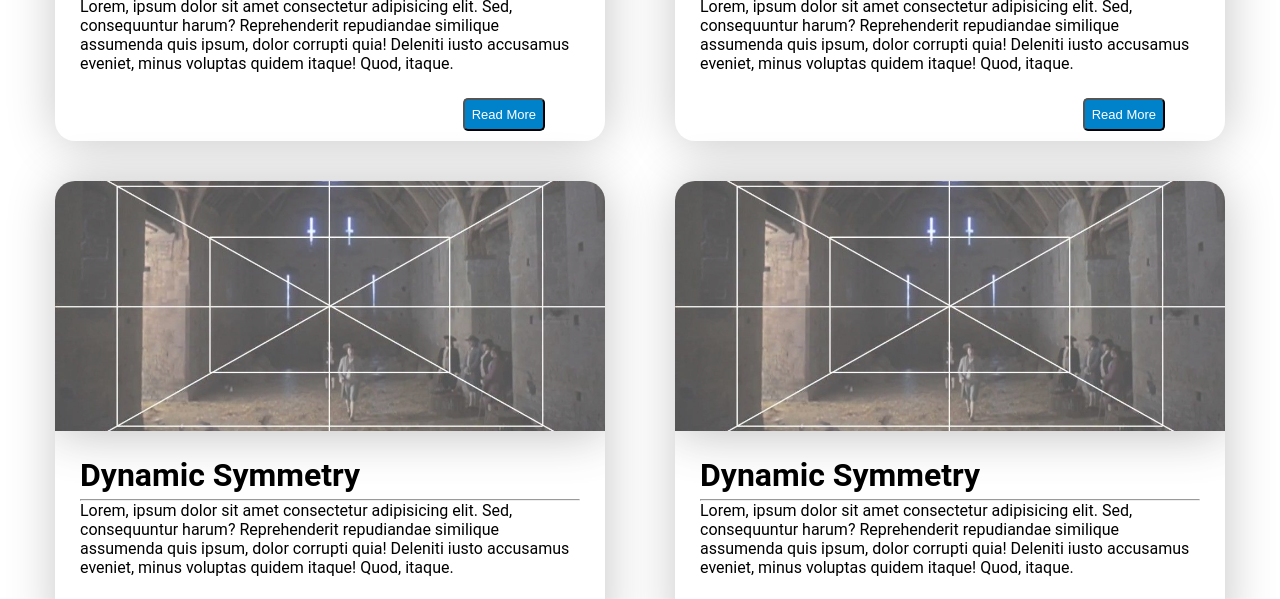
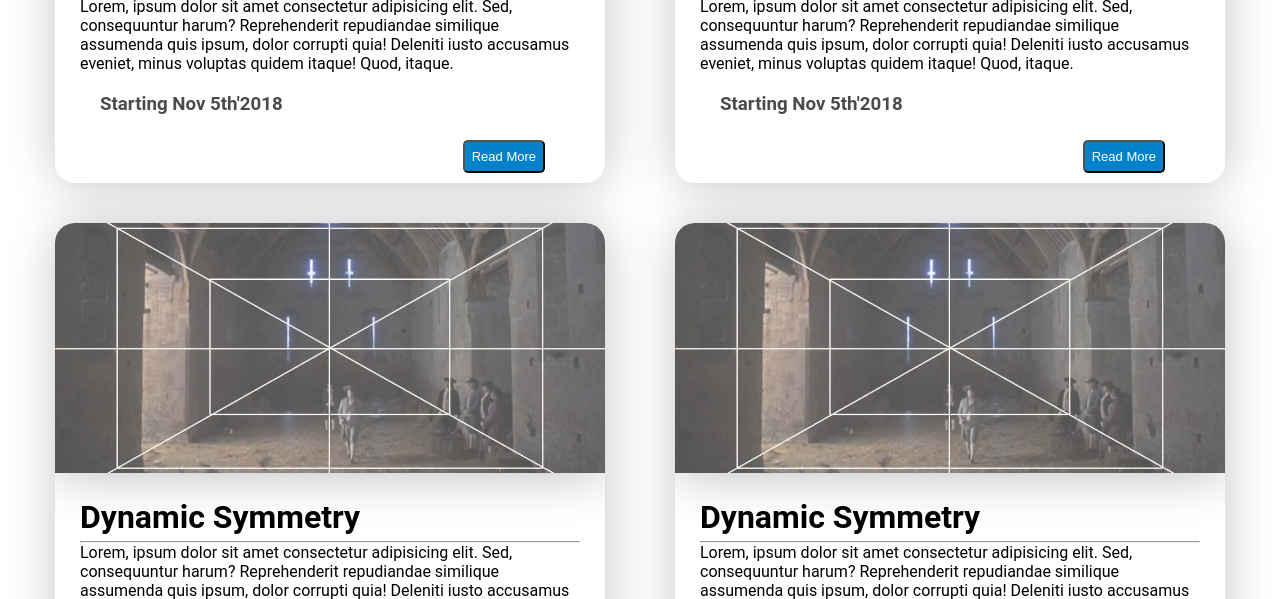
Before and after one commit to oscargch/Oprofile, a website: page index.html in a window 1280 px wide. Shown: the part 710-1309 px from the top of the page. Drawn offline with Linux system fonts and the light colour scheme.

Commit message:
changed the transition target to all for the courses images

```diff
--- a/css/style.css
+++ b/css/style.css
@@ -236,12 +236,18 @@ input[class=spanish]:hover {
 .coursebox:hover img {
   transform: scale(1.04);
   -webkit-transform: scale(1.04);
-  transition:transform .4s ease;
   opacity: 1;
+  transition: .4s ease;
 }
 
-.coursebox:hover {
-  /* cursor: pointer; */
+.courseBottom h3 {
+  margin: 20px;
+  opacity: 0.7;
+}
+
+.coursebox:hover h3 {
+  opacity: 1;
+  color: red;
 }
 
 }
@@ -276,7 +282,7 @@ input[class=spanish]:hover {
   left: -50px; */
   display:block;
   margin:auto;
-  transition:transform .4s ease;
+  transition: .4s ease;
   opacity: 0.7;
 }
 
--- a/index.html
+++ b/index.html
@@ -50,22 +50,26 @@
     <div class="coursecontainer">
         <div class="courseAcontainer coursebox">
             <div class="courseTop"> <img src="./images/CoursesImages/fd8a875be8a79787e84c4bf7692e24f5.jpg" alt="" class="src"></div>
-            <div class="courseBottom"><h1>Dynamic Symmetry</h1><hr>Lorem, ipsum dolor sit amet consectetur adipisicing elit. Sed, consequuntur harum? Reprehenderit repudiandae similique assumenda quis ipsum, dolor corrupti quia! Deleniti iusto accusamus eveniet, minus voluptas quidem itaque! Quod, itaque.</div>
+            <div class="courseBottom"><h1>Dynamic Symmetry</h1><hr>Lorem, ipsum dolor sit amet consectetur adipisicing elit. Sed, consequuntur harum? Reprehenderit repudiandae similique assumenda quis ipsum, dolor corrupti quia! Deleniti iusto accusamus eveniet, minus voluptas quidem itaque! Quod, itaque.
+                <h3>Starting Nov 5th'2018</h3></div>
             <div class="courseFooter"><input type="button" class="courseFooterButton" value="Read More" /></div>
         </div>
         <div class="courseBcontainer coursebox">
                 <div class="courseTop"> <img src="./images/CoursesImages/fd8a875be8a79787e84c4bf7692e24f5.jpg" alt="" class="src"></div>
-                <div class="courseBottom"><h1>Dynamic Symmetry</h1><hr>Lorem, ipsum dolor sit amet consectetur adipisicing elit. Sed, consequuntur harum? Reprehenderit repudiandae similique assumenda quis ipsum, dolor corrupti quia! Deleniti iusto accusamus eveniet, minus voluptas quidem itaque! Quod, itaque.</div>
+                <div class="courseBottom"><h1>Dynamic Symmetry</h1><hr>Lorem, ipsum dolor sit amet consectetur adipisicing elit. Sed, consequuntur harum? Reprehenderit repudiandae similique assumenda quis ipsum, dolor corrupti quia! Deleniti iusto accusamus eveniet, minus voluptas quidem itaque! Quod, itaque.
+                    <h3>Starting Nov 5th'2018</h3></div>
                 <div class="courseFooter"><input type="button" class="courseFooterButton" value="Read More" /></div>
         </div>
         <div class="courseCcontainer coursebox">
                 <div class="courseTop"> <img src="./images/CoursesImages/fd8a875be8a79787e84c4bf7692e24f5.jpg" alt="" class="src"></div>
-                <div class="courseBottom"><h1>Dynamic Symmetry</h1><hr>Lorem, ipsum dolor sit amet consectetur adipisicing elit. Sed, consequuntur harum? Reprehenderit repudiandae similique assumenda quis ipsum, dolor corrupti quia! Deleniti iusto accusamus eveniet, minus voluptas quidem itaque! Quod, itaque.</div>
+                <div class="courseBottom"><h1>Dynamic Symmetry</h1><hr>Lorem, ipsum dolor sit amet consectetur adipisicing elit. Sed, consequuntur harum? Reprehenderit repudiandae similique assumenda quis ipsum, dolor corrupti quia! Deleniti iusto accusamus eveniet, minus voluptas quidem itaque! Quod, itaque.
+                    <h3>Starting Nov 5th'2018</h3></div>
                 <div class="courseFooter"><input type="button" class="courseFooterButton" value="Read More" /></div>
         </div>
         <div class="courseEcontainer coursebox">
                 <div class="courseTop"> <img src="./images/CoursesImages/fd8a875be8a79787e84c4bf7692e24f5.jpg" alt="" class="src"></div>
-                <div class="courseBottom"><h1>Dynamic Symmetry</h1><hr>Lorem, ipsum dolor sit amet consectetur adipisicing elit. Sed, consequuntur harum? Reprehenderit repudiandae similique assumenda quis ipsum, dolor corrupti quia! Deleniti iusto accusamus eveniet, minus voluptas quidem itaque! Quod, itaque.</div>
+                <div class="courseBottom"><h1>Dynamic Symmetry</h1><hr>Lorem, ipsum dolor sit amet consectetur adipisicing elit. Sed, consequuntur harum? Reprehenderit repudiandae similique assumenda quis ipsum, dolor corrupti quia! Deleniti iusto accusamus eveniet, minus voluptas quidem itaque! Quod, itaque.
+                    <h3>Starting Nov 5th'2018</h3></div>
                 <div class="courseFooter"><input type="button" class="courseFooterButton" value="Read More" /></div>
         </div>
     </div>
```
